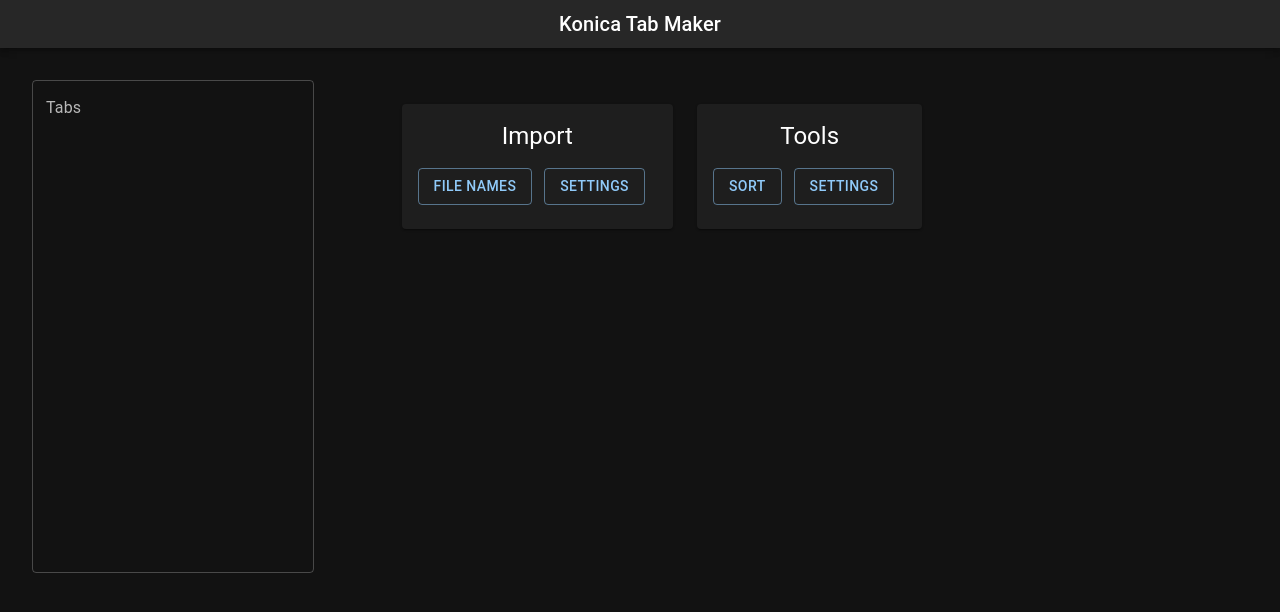
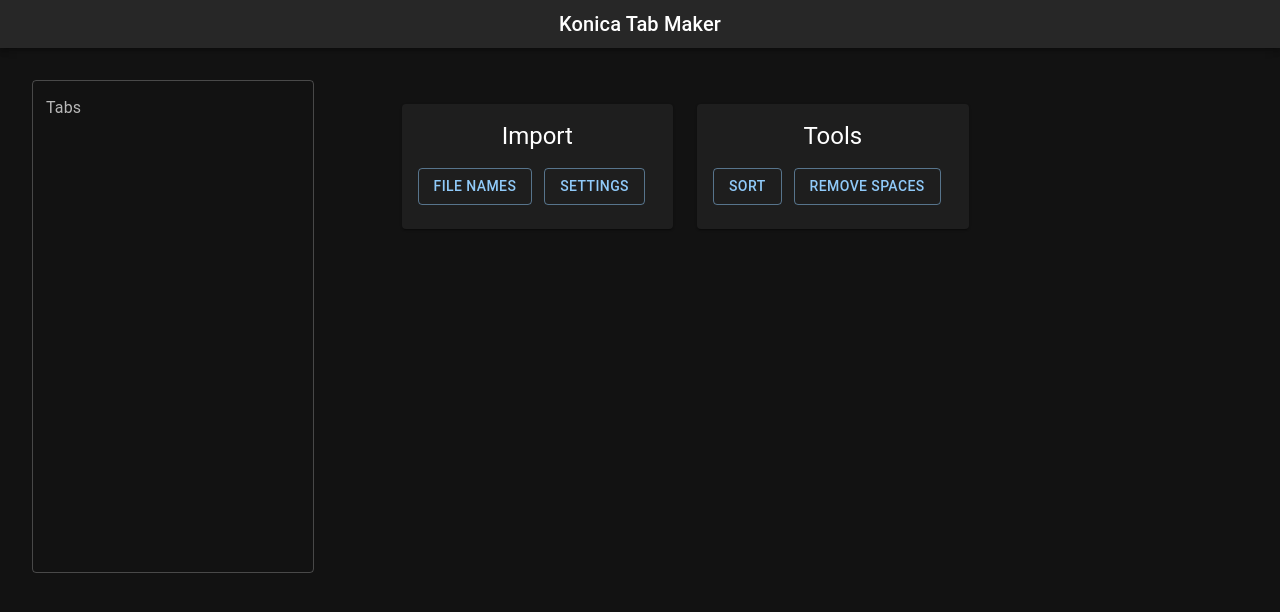
Before and after one commit to peoplestealusernames/konica-minolta-tab-website, a React (Create React App) app: page / in a window 1280 px wide. Shown: the top 612 px of the page. Built offline with nearby package versions, Linux system fonts and the light colour scheme.

Commit message:
Added remove spaces tool

```diff
--- a/src/Comp/Tools.tsx
+++ b/src/Comp/Tools.tsx
@@ -33,12 +33,16 @@ export function Tools(props: {
             </Tooltip>
             <Tooltip style={{ marginRight: ".75rem" }}
                 title={<Typography>
-                    Using a setting file autofill settings
+                    Removes tab and spaces at the start of everyline.
                 </Typography>}
                 arrow
             >
-                <Button variant="outlined">
-                    Settings
+                <Button variant="outlined"
+                    onClick={() =>
+                        props.settext(removeLeadingWhitespace(props.text))
+                    }
+                >
+                    Remove spaces
                 </Button>
             </Tooltip>
         </CardContent >
@@ -52,3 +56,9 @@ function orderString(text: string): string {
 function sortWithNumber(a: string, b: string) {
     return a.localeCompare(b, undefined, { numeric: true })
 }
+
+function removeLeadingWhitespace(input: string): string {
+    const regex = /^\s*/gm;
+    const output = input.replace(regex, '');
+    return output;
+}
```
